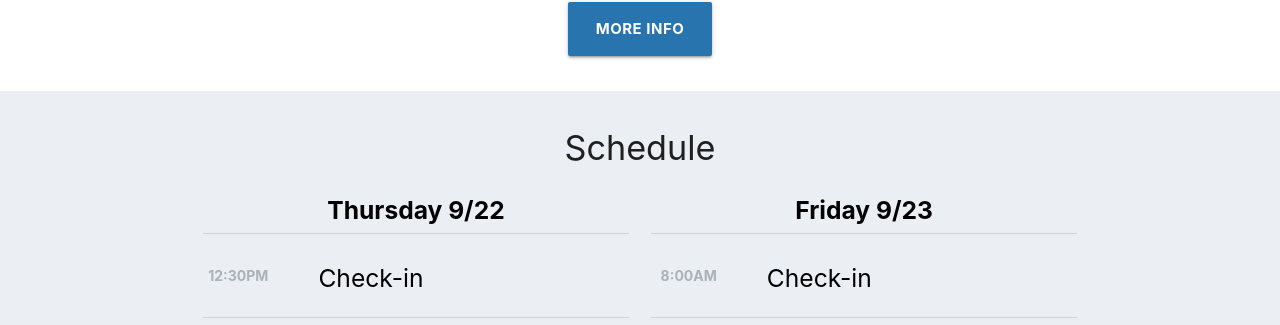
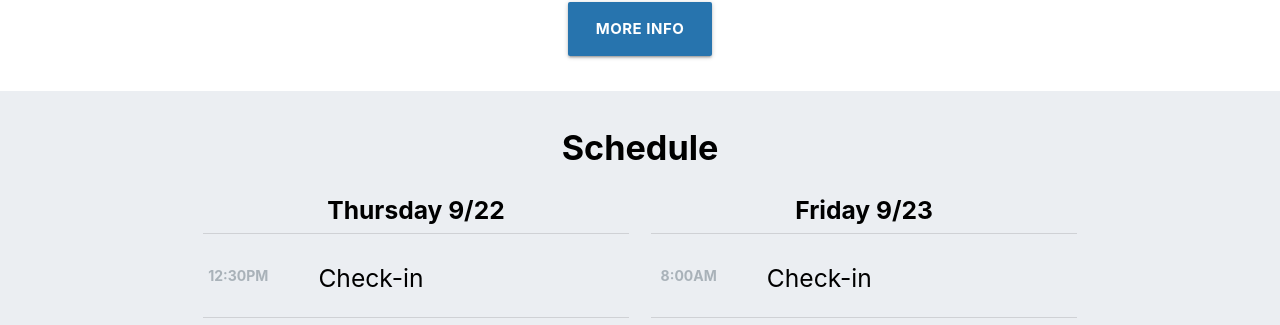
Before and after one commit to scr2022/scr2022.github.io, a Jekyll site: the page built from index.html, in a window 1280 px wide and 900 px high, scrolled down 4424 px. Shown: the part 125-450 px from the top of the window. Built offline with Jekyll 4.4.1, drawn with Linux system fonts in a browser that asks for light colours.

Commit message:
fixed header text style

```diff
--- a/_includes/schedule.html
+++ b/_includes/schedule.html
@@ -1,7 +1,7 @@
 <!-- Schedule section -->
       <div class="section scrollspy section-gray-section" id="schedule">
         <div class="container">
-          <h4 class="center-align">Schedule</h4>
+          <h4 class="center-align section-gray-header">Schedule</h4>
 
           <div class="row">
             <div class="col s6 m6 l6 section-gray-body">
```
